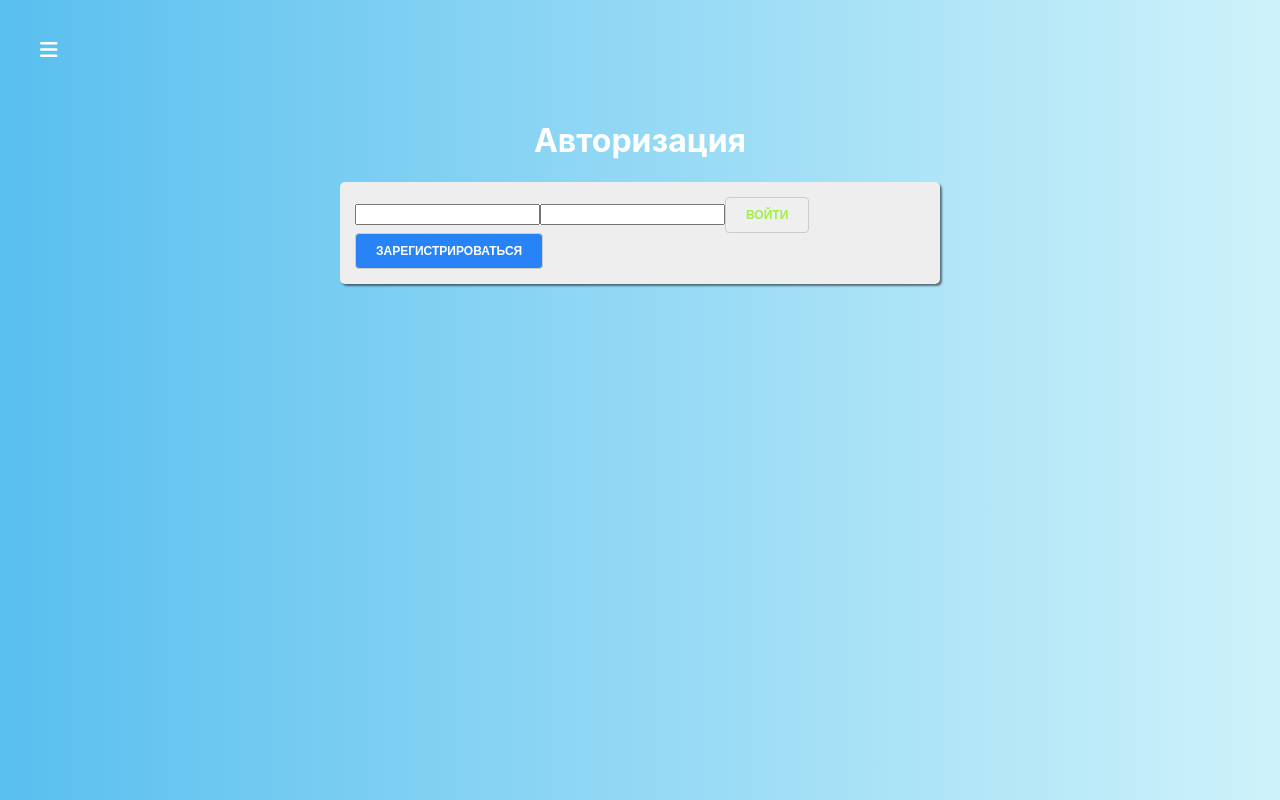
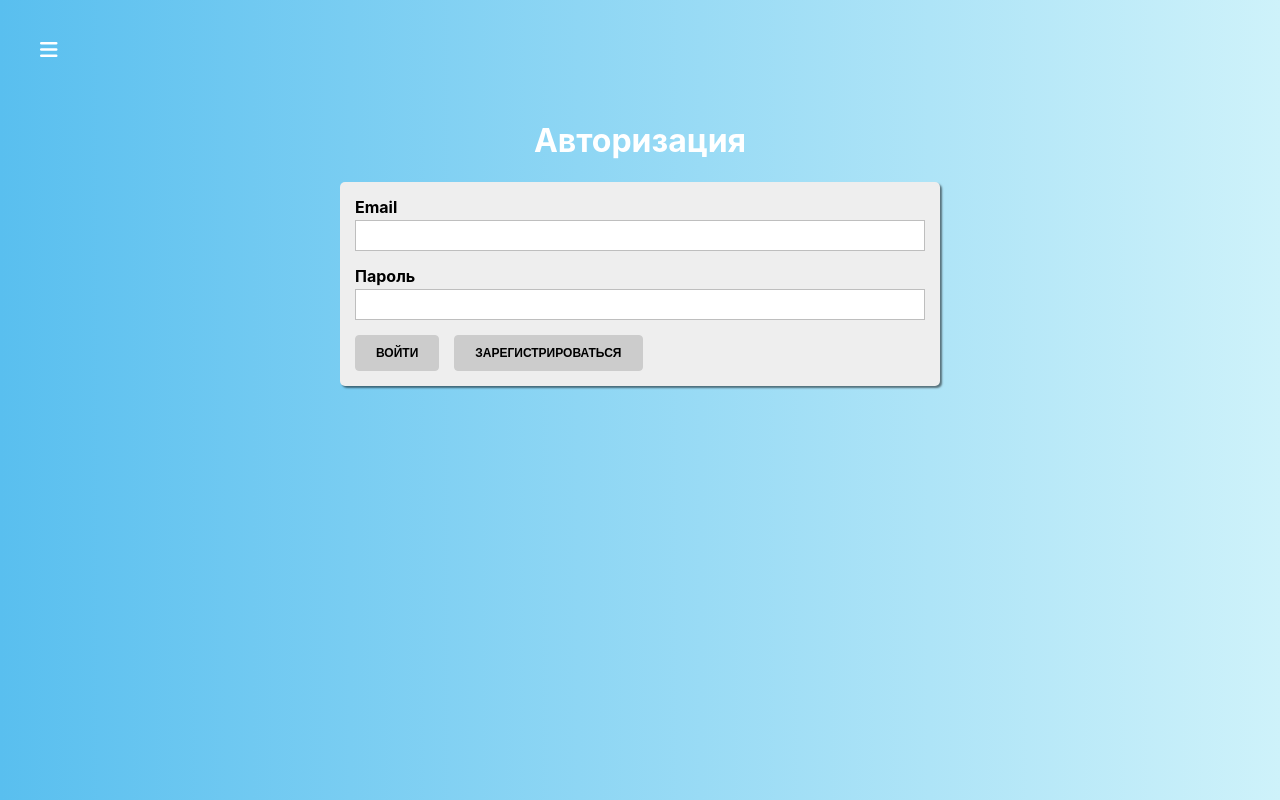
Before and after one commit to efr1tt/polling, a React app: page /auth in a window 1280 px wide. Built offline with nearby package versions, Linux system fonts and the light colour scheme.

Commit message:
add validation form

```diff
--- a/package.json
+++ b/package.json
@@ -28,6 +28,7 @@
     "fs-extra": "^10.0.0",
     "html-webpack-plugin": "^5.5.0",
     "identity-obj-proxy": "^3.0.0",
+    "is_js": "^0.9.0",
     "jest": "^27.4.3",
     "jest-resolve": "^27.4.2",
     "jest-watch-typeahead": "^1.0.0",
--- /dev/null
+++ b/src/components/UI/Input/input.jsx
@@ -0,0 +1,34 @@
+import React from "react"
+import classes from "./input.module.css"
+
+function isInvalid({ valid, touched, shouldValidate }) {
+  return !valid && shouldValidate && touched
+}
+
+const Input = (props) => {
+  const inputType = props.type || `text`
+  const cls = [classes.Input]
+  const htmlFor = `${inputType}-${Math.random()}`
+
+  if (isInvalid(props)) {
+    cls.push(classes.invalid)
+  }
+
+  return (
+    <div className={cls.join(" ")}>
+      <label htmlFor={htmlFor}>{props.label}</label>
+      <input
+        type={inputType}
+        id={htmlFor}
+        value={props.value}
+        onChange={props.onChange}
+      />
+
+      {isInvalid(props) ? (
+        <span>{props.errorMessage || "Введите верное значение"}</span>
+      ) : null}
+    </div>
+  )
+}
+
+export default Input
--- /dev/null
+++ b/src/components/UI/Input/input.module.css
@@ -0,0 +1,31 @@
+.Input {
+  margin-bottom: 15px;
+}
+
+.Input label {
+  margin-bottom: 3px;
+  padding: 0;
+  display: block;
+  font-weight: bold;
+}
+
+.Input input {
+  display: block;
+  box-sizing: border-box;
+  border: 1px solid #bebebe;
+  padding: 7px;
+  margin: 0 0 5px;
+  width: 100%;
+  outline: none;
+  transition: all 300ms ease-in-out;
+}
+
+.Input span {
+  color: #f01f30;
+  font-size: 12px;
+  font-weight: bold;
+}
+
+.Input.invalid label {
+  color: #f01f30;
+}
--- a/src/containers/Auth/Auth.jsx
+++ b/src/containers/Auth/Auth.jsx
@@ -1,14 +1,108 @@
 import React, { Component } from "react"
 import classes from "./Auth.module.css"
 import Button from "../../components/UI/Button/Button"
+import Input from "../../components/UI/Input/input"
+import is from "is_js"
 
 export default class Auth extends Component {
+  state = {
+    isFormValid: false,
+    formControls: {
+      email: {
+        value: "",
+        type: "email",
+        label: "Email",
+        errorMessage: "Введите корректный email",
+        valid: false,
+        touched: false,
+        validation: {
+          required: true,
+          email: true,
+        },
+      },
+      password: {
+        value: "",
+        type: "password",
+        label: "Пароль",
+        errorMessage: "Введите корректный пароль",
+        valid: false,
+        touched: false,
+        validation: {
+          required: true,
+          minLength: 6,
+        },
+      },
+    },
+  }
+
   loginHandler = () => {}
 
   registerHandler = () => {}
 
   submitHandler = (event) => {
     event.preventDefault()
+  }
+
+  validateControl(value, validation) {
+    if (!validation) {
+      return true
+    }
+
+    let isValid = true
+
+    if (validation.required) {
+      isValid = value.trim() !== "" && isValid
+    }
+
+    if (validation.email) {
+      isValid = is.email(value) && isValid
+    }
+
+    if (validation.minLength) {
+      isValid = value.length >= validation.minLength && isValid
+    }
+
+    return isValid
+  }
+
+  onChangeHandler = (event, controlName) => {
+    const formControls = { ...this.state.formControls }
+    const control = { ...formControls[controlName] }
+    control.value = event.target.value
+    control.touched = true
+    control.valid = this.validateControl(control.value, control.validation)
+
+    formControls[controlName] = control
+
+    let isFormValid = true
+
+    Object.keys(formControls).forEach((name) => {
+      isFormValid = formControls[name].valid && isFormValid
+    })
+
+    this.setState({
+      formControls,
+      isFormValid,
+    })
+  }
+
+  renderInputs() {
+    return Object.keys(this.state.formControls).map((controlName, index) => {
+      const control = this.state.formControls[controlName]
+      return (
+        <Input
+          key={controlName + index}
+          type={control.type}
+          value={control.value}
+          valid={control.valid}
+          touched={control.touched}
+          label={control.label}
+          shouldValidate={!!control.validation}
+          errorMessage={control.errorMessage}
+          onChange={(event) => this.onChangeHandler(event, controlName)}
+        />
+      )
+    })
   }
 
   render() {
@@ -18,12 +112,20 @@
           <h1>Авторизация</h1>
 
           <form onSubmit={this.submitHandler} className={classes.AuthForm}>
-            <input type="text" />
-            <input type="text" />
-            <Button type="success" onClick={this.loginHandler}>
+            {this.renderInputs()}
+
+            <Button
+              type="success"
+              onClick={this.loginHandler}
+              disabled={!this.state.isFormValid}
+            >
               Войти
             </Button>
-            <Button type="primary" onClick={this.registerHandler}>
+            <Button
+              type="primary"
+              onClick={this.registerHandler}
+              disabled={!this.state.isFormValid}
+            >
               Зарегистрироваться
             </Button>
           </form>
```
Also changed, not shown: 2 other files (tests, documents, lock files or other folders).
